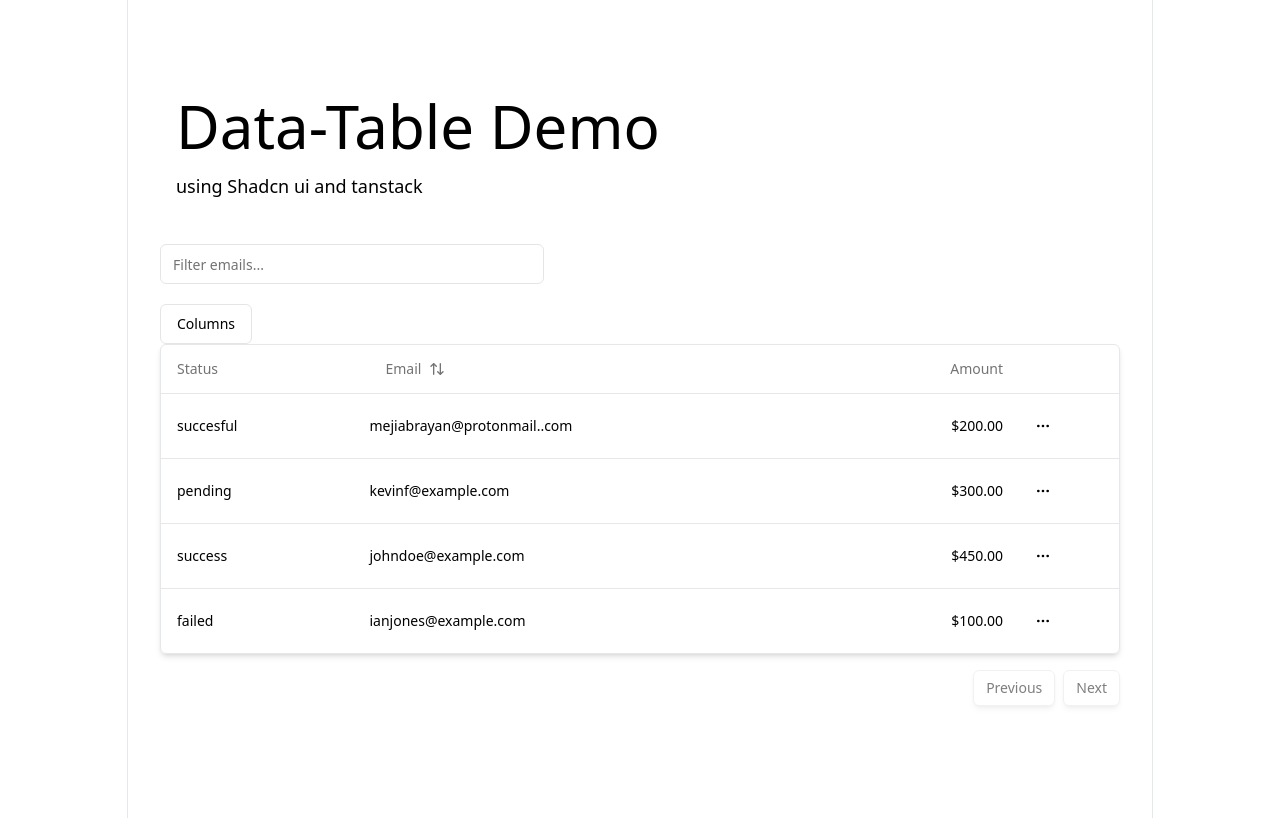
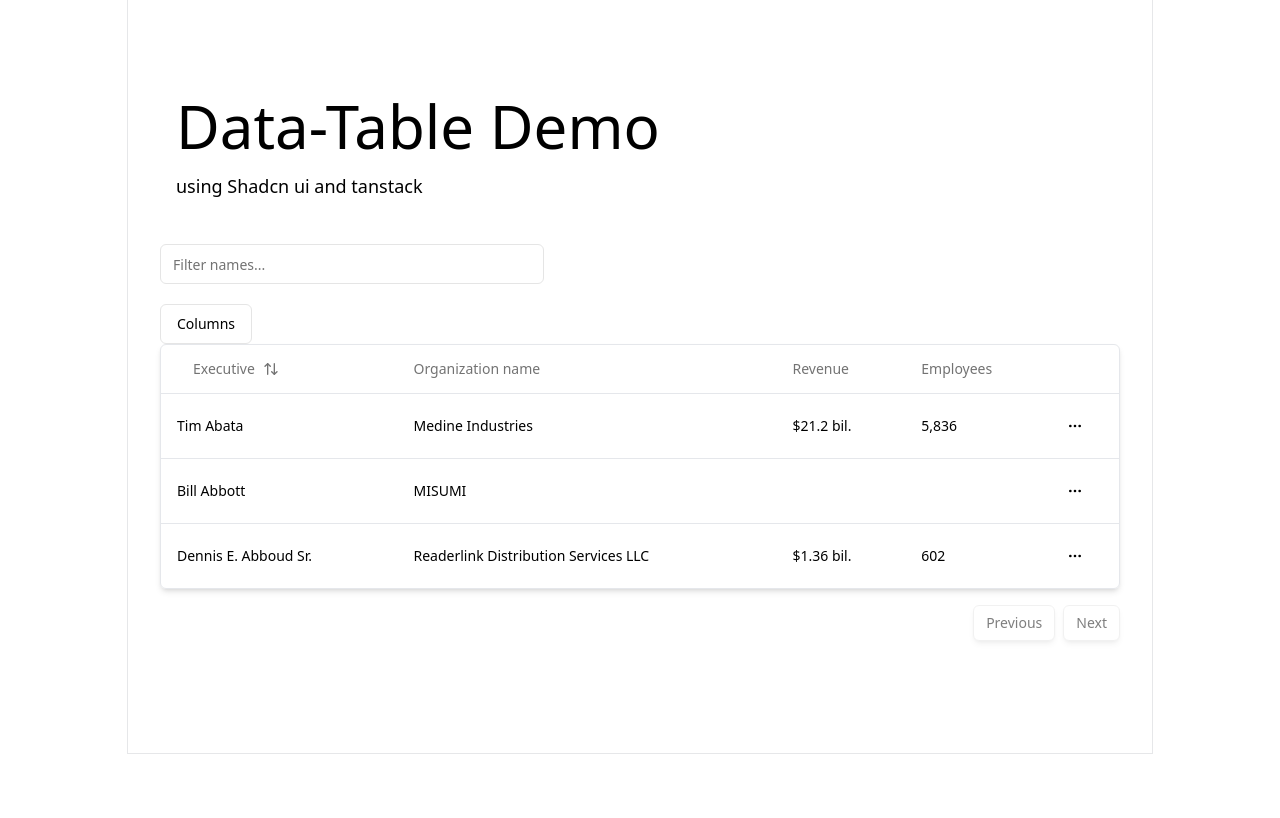
Before and after one commit to ancill/crain_data, a Next.js app: page /payments in a window 1280 px wide. Built offline with nearby package versions, Linux system fonts and the light colour scheme.

Commit message:
refactor some data structures

```diff
--- a/src/app/payments/columns.tsx
+++ b/src/app/payments/columns.tsx
@@ -15,42 +15,38 @@ import {
 
 export type Payment = {
   id: string;
-  amount: number;
-  status: "pending" | "processing" | "success" | "failed";
-  email: string;
+  amount: string;
+  status: string;
+  employees: string;
+  name: string;
 };
 
 export const columns: ColumnDef<Payment>[] = [
   {
-    accessorKey: "status",
-    header: "Status",
-  },
-  {
-    accessorKey: "email",
+    accessorKey: "name",
     header: ({ column }) => {
       return (
         <Button
           variant="ghost"
           onClick={() => column.toggleSorting(column.getIsSorted() === "asc")}
         >
-          Email
+          Executive
           <ArrowUpDown className="ml-2 h-4 w-4" />
         </Button>
       );
     },
   },
   {
+    accessorKey: "status",
+    header: "Organization name",
+  },
+  {
     accessorKey: "amount",
-    header: () => <div className="text-right">Amount</div>,
-    cell: ({ row }) => {
-      const amount = parseFloat(row.getValue("amount"));
-      const formatted = new Intl.NumberFormat("en-US", {
-        style: "currency",
-        currency: "USD",
-      }).format(amount);
-
-      return <div className="text-right font-medium">{formatted}</div>;
-    },
+    header: "Revenue",
+  },
+  {
+    accessorKey: "employees",
+    header: "Employees",
   },
   {
     id: "actions",
--- a/src/app/payments/data-table.tsx
+++ b/src/app/payments/data-table.tsx
@@ -69,10 +69,10 @@ export function DataTable<TData, TValue>({
     <div>
       <div className="flex items-center py-5">
         <Input
-          placeholder="Filter emails..."
-          value={(table.getColumn("email")?.getFilterValue() as string) ?? ""}
+          placeholder="Filter names..."
+          value={(table.getColumn("name")?.getFilterValue() as string) ?? ""}
           onChange={(event) =>
-            table.getColumn("email")?.setFilterValue(event.target.value)
+            table.getColumn("name")?.setFilterValue(event.target.value)
           }
           className="max-w-sm"
         />
--- a/src/app/payments/page.tsx
+++ b/src/app/payments/page.tsx
@@ -6,27 +6,24 @@ async function getData(): Promise<Payment[]> {
   const payments: Payment[] = [
     {
       id: "728ed52s",
-      amount: 200,
-      status: "succesful",
-      email: "mejiabrayan@protonmail..com",
+      amount: "$21.2 bil.",
+      employees: "5,836",
+      status: "Medine Industries",
+      name: "Tim Abata",
     },
     {
       id: "728ed52f",
-      amount: 300,
-      status: "pending",
-      email: "kevinf@example.com",
+      amount: "",
+      employees: "",
+      status: "MISUMI",
+      name: "Bill Abbott",
     },
     {
       id: "728ed52d",
-      amount: 450,
-      status: "success",
-      email: "johndoe@example.com",
-    },
-    {
-      id: "728ed52v",
-      amount: 100,
-      status: "failed",
-      email: "ianjones@example.com",
+      amount: "$1.36 bil.",
+      employees: "602",
+      status: "Readerlink Distribution Services LLC",
+      name: "Dennis E. Abboud Sr.",
     },
   ];
 
```
